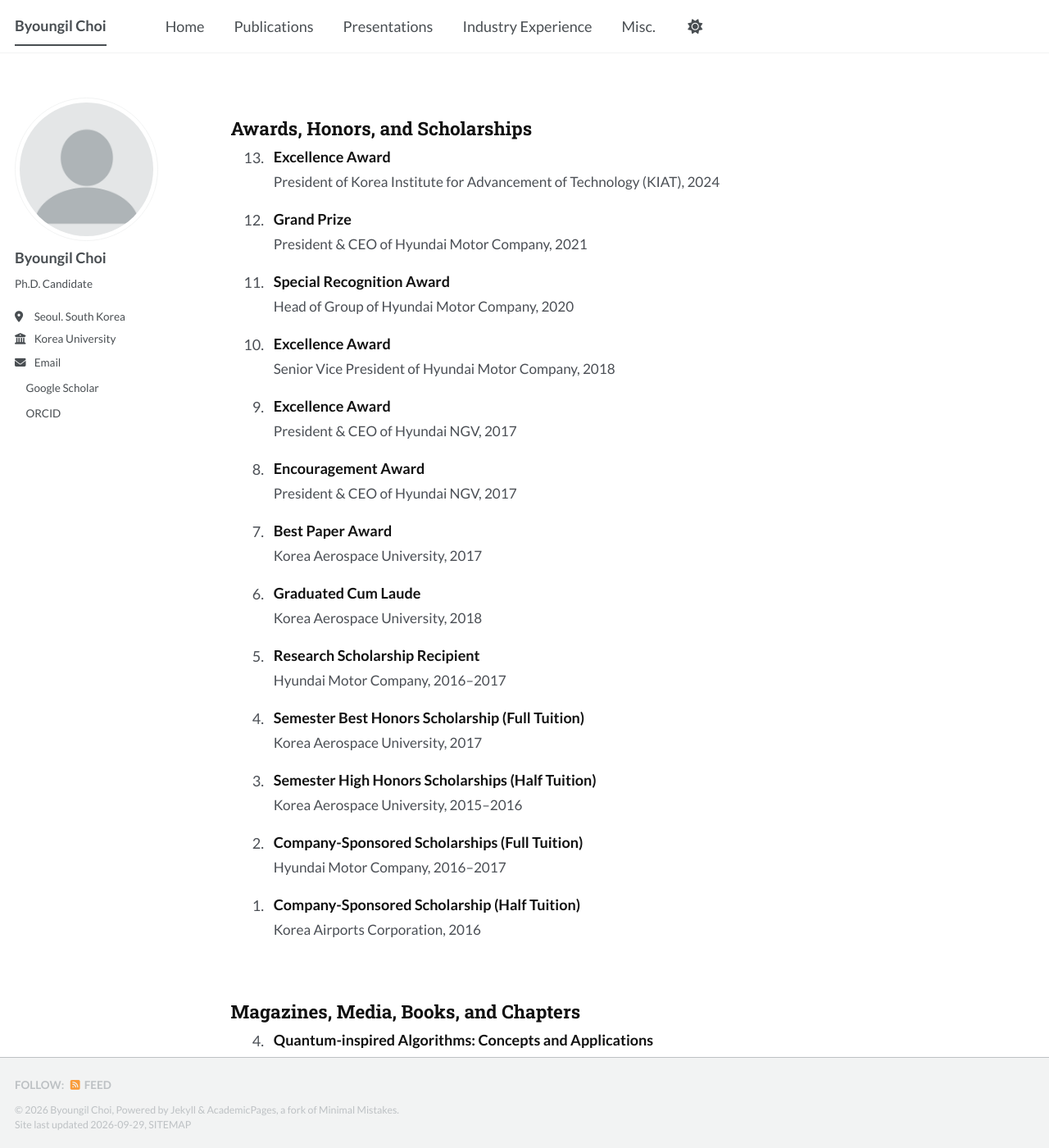
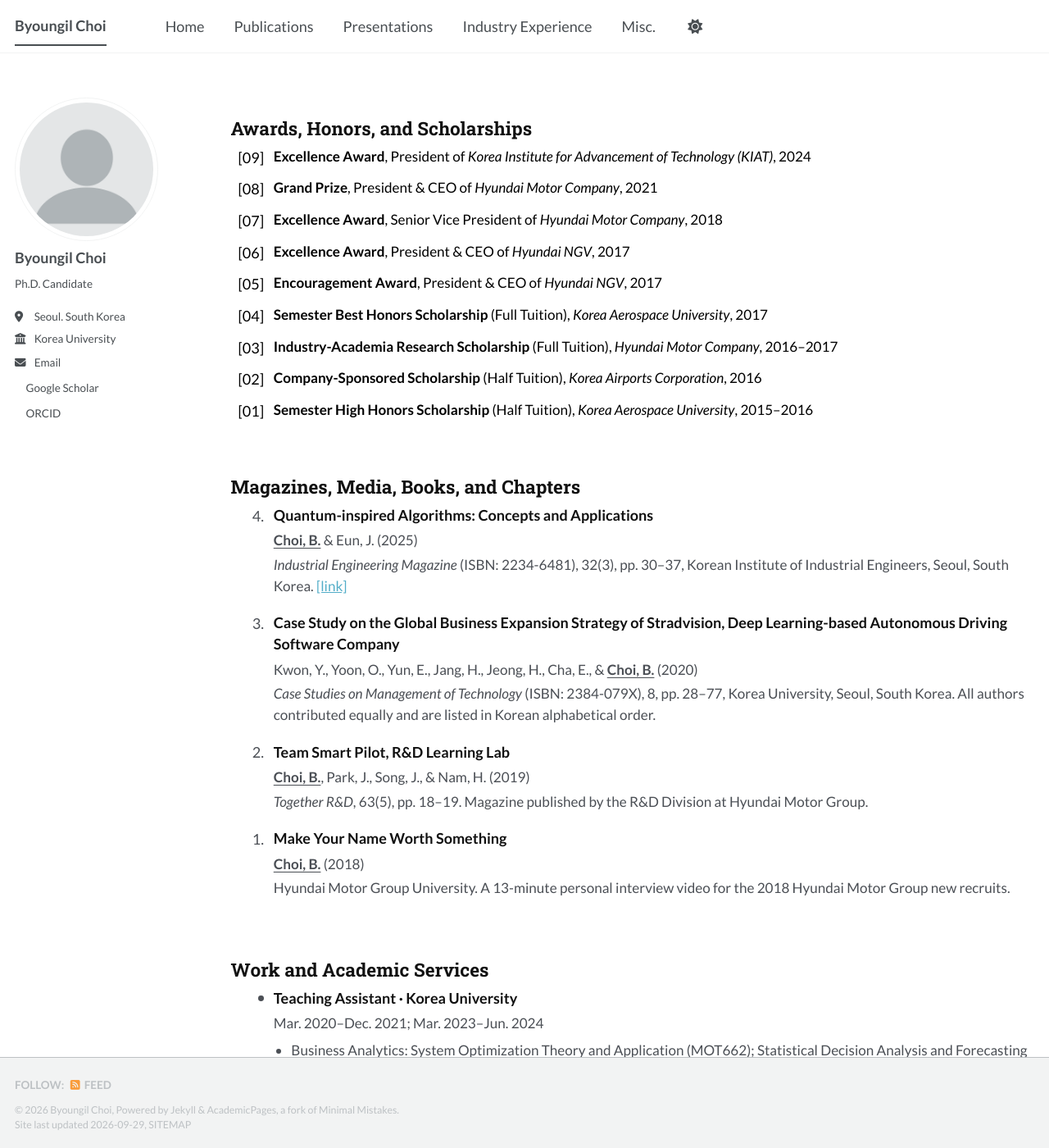
Before and after one commit to smallgiant-cbi/smallgiant-cbi.github.io, a Jekyll site: the page built from _pages/about.html, in a window 1280 px wide and 1400 px high, scrolled down 641 px. Shown: the whole window at 82% size. Built offline with Jekyll 4.4.1, drawn with Linux system fonts in a browser that asks for light colours; a style sheet for code colours, icons or effects is not loaded; some of the changed text lies outside the part shown.

Commit message:
Home 수정

```diff
--- a/_pages/about.html
+++ b/_pages/about.html
@@ -27,22 +27,18 @@ redirect_from:
     </div>
   </section>
 
-  <section class="publication-section" aria-labelledby="awards">
+  <section class="publication-section home-awards-section" aria-labelledby="awards">
     <h2 id="awards">Awards, Honors, and Scholarships</h2>
-    <div class="publication-list" role="list">
-      <article class="publication-entry" role="listitem"><div class="publication-number">13.</div><div class="publication-content"><h3 class="publication-title">Excellence Award</h3><p class="publication-details">President of Korea Institute for Advancement of Technology (KIAT), 2024</p></div></article>
-      <article class="publication-entry" role="listitem"><div class="publication-number">12.</div><div class="publication-content"><h3 class="publication-title">Grand Prize</h3><p class="publication-details">President &amp; CEO of Hyundai Motor Company, 2021</p></div></article>
-      <article class="publication-entry" role="listitem"><div class="publication-number">11.</div><div class="publication-content"><h3 class="publication-title">Special Recognition Award</h3><p class="publication-details">Head of Group of Hyundai Motor Company, 2020</p></div></article>
-      <article class="publication-entry" role="listitem"><div class="publication-number">10.</div><div class="publication-content"><h3 class="publication-title">Excellence Award</h3><p class="publication-details">Senior Vice President of Hyundai Motor Company, 2018</p></div></article>
-      <article class="publication-entry" role="listitem"><div class="publication-number">9.</div><div class="publication-content"><h3 class="publication-title">Excellence Award</h3><p class="publication-details">President &amp; CEO of Hyundai NGV, 2017</p></div></article>
-      <article class="publication-entry" role="listitem"><div class="publication-number">8.</div><div class="publication-content"><h3 class="publication-title">Encouragement Award</h3><p class="publication-details">President &amp; CEO of Hyundai NGV, 2017</p></div></article>
-      <article class="publication-entry" role="listitem"><div class="publication-number">7.</div><div class="publication-content"><h3 class="publication-title">Best Paper Award</h3><p class="publication-details">Korea Aerospace University, 2017</p></div></article>
-      <article class="publication-entry" role="listitem"><div class="publication-number">6.</div><div class="publication-content"><h3 class="publication-title">Graduated Cum Laude</h3><p class="publication-details">Korea Aerospace University, 2018</p></div></article>
-      <article class="publication-entry" role="listitem"><div class="publication-number">5.</div><div class="publication-content"><h3 class="publication-title">Research Scholarship Recipient</h3><p class="publication-details">Hyundai Motor Company, 2016–2017</p></div></article>
-      <article class="publication-entry" role="listitem"><div class="publication-number">4.</div><div class="publication-content"><h3 class="publication-title">Semester Best Honors Scholarship (Full Tuition)</h3><p class="publication-details">Korea Aerospace University, 2017</p></div></article>
-      <article class="publication-entry" role="listitem"><div class="publication-number">3.</div><div class="publication-content"><h3 class="publication-title">Semester High Honors Scholarships (Half Tuition)</h3><p class="publication-details">Korea Aerospace University, 2015–2016</p></div></article>
-      <article class="publication-entry" role="listitem"><div class="publication-number">2.</div><div class="publication-content"><h3 class="publication-title">Company-Sponsored Scholarships (Full Tuition)</h3><p class="publication-details">Hyundai Motor Company, 2016–2017</p></div></article>
-      <article class="publication-entry" role="listitem"><div class="publication-number">1.</div><div class="publication-content"><h3 class="publication-title">Company-Sponsored Scholarship (Half Tuition)</h3><p class="publication-details">Korea Airports Corporation, 2016</p></div></article>
+    <div class="publication-list home-awards" role="list">
+      <article class="publication-entry" role="listitem"><div class="publication-number">[09]</div><p class="home-award-line"><strong>Excellence Award</strong>, President of <em>Korea Institute for Advancement of Technology (KIAT)</em>, 2024</p></article>
+      <article class="publication-entry" role="listitem"><div class="publication-number">[08]</div><p class="home-award-line"><strong>Grand Prize</strong>, President &amp; CEO of <em>Hyundai Motor Company</em>, 2021</p></article>
+      <article class="publication-entry" role="listitem"><div class="publication-number">[07]</div><p class="home-award-line"><strong>Excellence Award</strong>, Senior Vice President of <em>Hyundai Motor Company</em>, 2018</p></article>
+      <article class="publication-entry" role="listitem"><div class="publication-number">[06]</div><p class="home-award-line"><strong>Excellence Award</strong>, President &amp; CEO of <em>Hyundai NGV</em>, 2017</p></article>
+      <article class="publication-entry" role="listitem"><div class="publication-number">[05]</div><p class="home-award-line"><strong>Encouragement Award</strong>, President &amp; CEO of <em>Hyundai NGV</em>, 2017</p></article>
+      <article class="publication-entry" role="listitem"><div class="publication-number">[04]</div><p class="home-award-line"><strong>Semester Best Honors Scholarship</strong> (Full Tuition), <em>Korea Aerospace University</em>, 2017</p></article>
+      <article class="publication-entry" role="listitem"><div class="publication-number">[03]</div><p class="home-award-line"><strong>Industry-Academia Research Scholarship</strong> (Full Tuition), <em>Hyundai Motor Company</em>, 2016–2017</p></article>
+      <article class="publication-entry" role="listitem"><div class="publication-number">[02]</div><p class="home-award-line"><strong>Company-Sponsored Scholarship</strong> (Half Tuition), <em>Korea Airports Corporation</em>, 2016</p></article>
+      <article class="publication-entry" role="listitem"><div class="publication-number">[01]</div><p class="home-award-line"><strong>Semester High Honors Scholarship</strong> (Half Tuition), <em>Korea Aerospace University</em>, 2015–2016</p></article>
     </div>
   </section>
 
@@ -66,30 +62,14 @@ redirect_from:
     </div>
   </section>
 
-  <section class="publication-section" aria-labelledby="certificates">
-    <h2 id="certificates">Certificates</h2>
-    <div class="home-list home-list--compact">
-      <div class="home-entry"><span class="home-dot" aria-hidden="true"></span><div class="publication-content"><p class="publication-details">The George Washington University: Introduction to Lean Innovation · 2023</p></div></div>
-      <div class="home-entry"><span class="home-dot" aria-hidden="true"></span><div class="publication-content"><p class="publication-details">Harvard Business School Online: Leading with Finance · 2023</p></div></div>
-      <div class="home-entry"><span class="home-dot" aria-hidden="true"></span><div class="publication-content"><p class="publication-details">Harvard Business School Online: Entrepreneurship Essentials · 2021</p></div></div>
-      <div class="home-entry"><span class="home-dot" aria-hidden="true"></span><div class="publication-content"><p class="publication-details">The George Washington University: Introduction to Lean Innovation · 2021</p></div></div>
-      <div class="home-entry"><span class="home-dot" aria-hidden="true"></span><div class="publication-content"><p class="publication-details">Harvard Business School Online: Business Analytics · 2020</p></div></div>
-      <div class="home-entry"><span class="home-dot" aria-hidden="true"></span><div class="publication-content"><p class="publication-details">The George Washington University: Introduction to Lean Innovation · 2020</p></div></div>
-      <div class="home-entry"><span class="home-dot" aria-hidden="true"></span><div class="publication-content"><p class="publication-details">Accreditation Board for Engineering Education of Korea (ABEEK) · 2018</p></div></div>
-      <div class="home-entry"><span class="home-dot" aria-hidden="true"></span><div class="publication-content"><p class="publication-details">Hyundai Motor Company: Research Scholarship Student · 2016–2017</p></div></div>
+  <section class="publication-section" aria-labelledby="professional-training">
+    <h2 id="professional-training">Professional Training</h2>
+    <div class="publication-list" role="list">
+      <article class="publication-entry" role="listitem"><div class="publication-number">[4]</div><p class="publication-details"><strong>Leading with Finance</strong>, Harvard Business School Online, 2023</p></article>
+      <article class="publication-entry" role="listitem"><div class="publication-number">[3]</div><p class="publication-details"><strong>Entrepreneurship Essentials</strong>, Harvard Business School Online, 2021</p></article>
+      <article class="publication-entry" role="listitem"><div class="publication-number">[2]</div><p class="publication-details"><strong>Business Analytics</strong>, Harvard Business School Online, 2020</p></article>
+      <article class="publication-entry" role="listitem"><div class="publication-number">[1]</div><p class="publication-details"><strong>Introduction to Lean Innovation</strong>, The George Washington University, 2020, 2021, 2023</p></article>
     </div>
   </section>
 
-  <section class="publication-section" aria-labelledby="technical-skills">
-    <h2 id="technical-skills">Technical Skills and Core Competencies</h2>
-    <div class="home-list home-list--compact">
-      <div class="home-entry"><span class="home-dot" aria-hidden="true"></span><div class="publication-content"><p class="publication-details"><strong>Optimization:</strong> GAMS, Gurobi</p></div></div>
-      <div class="home-entry"><span class="home-dot" aria-hidden="true"></span><div class="publication-content"><p class="publication-details"><strong>Statistics &amp; simulation:</strong> SAS, R, MATLAB, Minitab, Simio</p></div></div>
-      <div class="home-entry"><span class="home-dot" aria-hidden="true"></span><div class="publication-content"><p class="publication-details"><strong>Electronics &amp; electrical design:</strong> Verilog, OrCAD</p></div></div>
-      <div class="home-entry"><span class="home-dot" aria-hidden="true"></span><div class="publication-content"><p class="publication-details"><strong>3D modeling:</strong> CATIA</p></div></div>
-      <div class="home-entry"><span class="home-dot" aria-hidden="true"></span><div class="publication-content"><p class="publication-details"><strong>Programming:</strong> Python, SQL, R, C</p></div></div>
-      <div class="home-entry"><span class="home-dot" aria-hidden="true"></span><div class="publication-content"><p class="publication-details"><strong>Documentation:</strong> Microsoft Office, LaTeX</p></div></div>
-      <div class="home-entry"><span class="home-dot" aria-hidden="true"></span><div class="publication-content"><p class="publication-details"><strong>Core competencies:</strong> Project management; business development and operations</p></div></div>
-    </div>
-  </section>
 </div>
--- a/_sass/layout/_home.scss
+++ b/_sass/layout/_home.scss
@@ -27,3 +27,32 @@
 .home-page .home-list--compact .home-entry { padding-bottom: 0.35rem; }
 .home-page .home-list--compact .home-dot { margin-top: 0.48rem; }
 .home-page .home-list--compact .publication-details { margin-bottom: 0; }
+
+.home-awards {
+  overflow-x: auto;
+}
+
+.home-awards .publication-entry {
+  grid-template-columns: 2.25rem max-content;
+  width: max-content;
+  padding-bottom: 0.4rem;
+  white-space: nowrap;
+}
+
+.home-awards .publication-number,
+.home-awards .home-award-line {
+  color: #000;
+}
+
+.home-awards .home-award-line {
+  margin: 0;
+  font-size: 0.95rem;
+  line-height: 1.5;
+}
+
+[data-theme="dark"] .home-awards-section {
+  padding: 1rem;
+  background: #fff;
+}
+
+[data-theme="dark"] .home-awards-section h2 { color: #000; }
```
